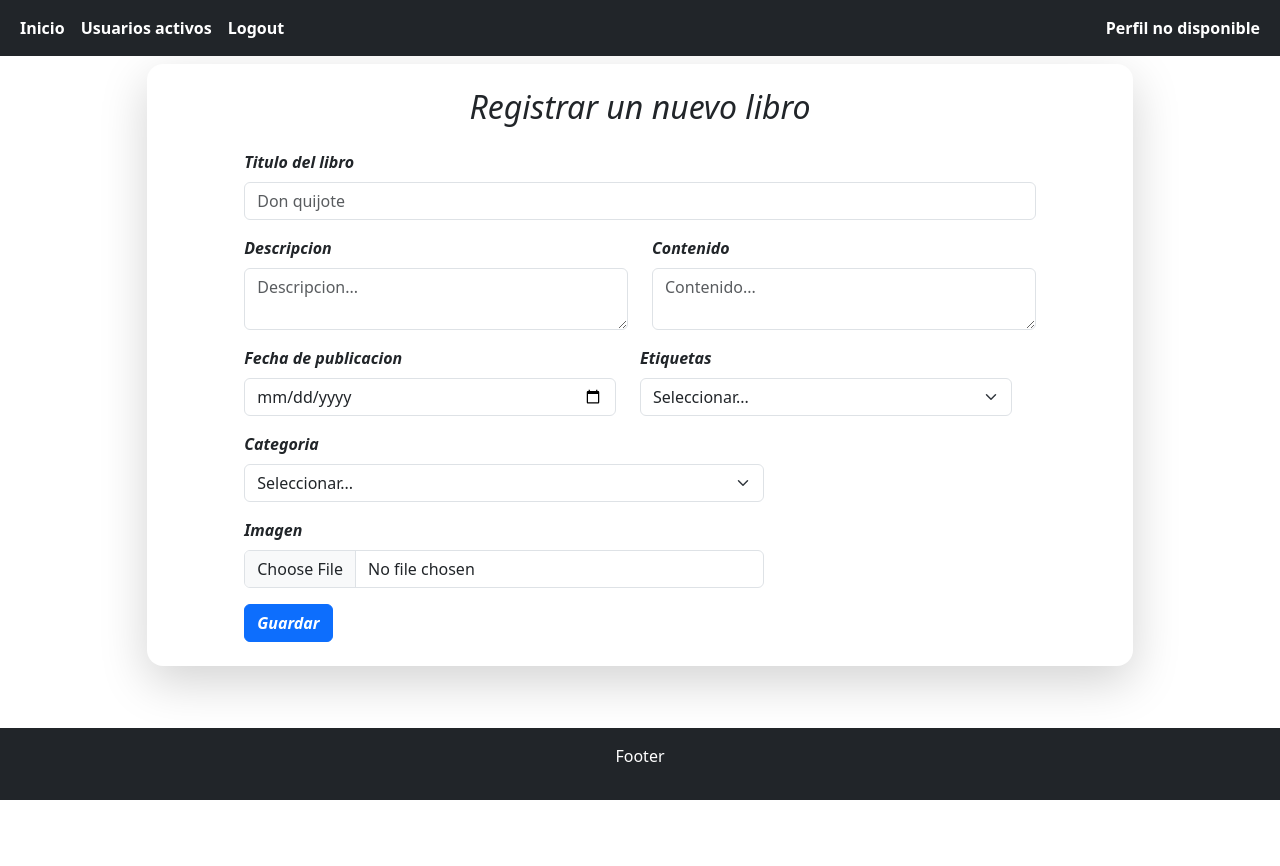
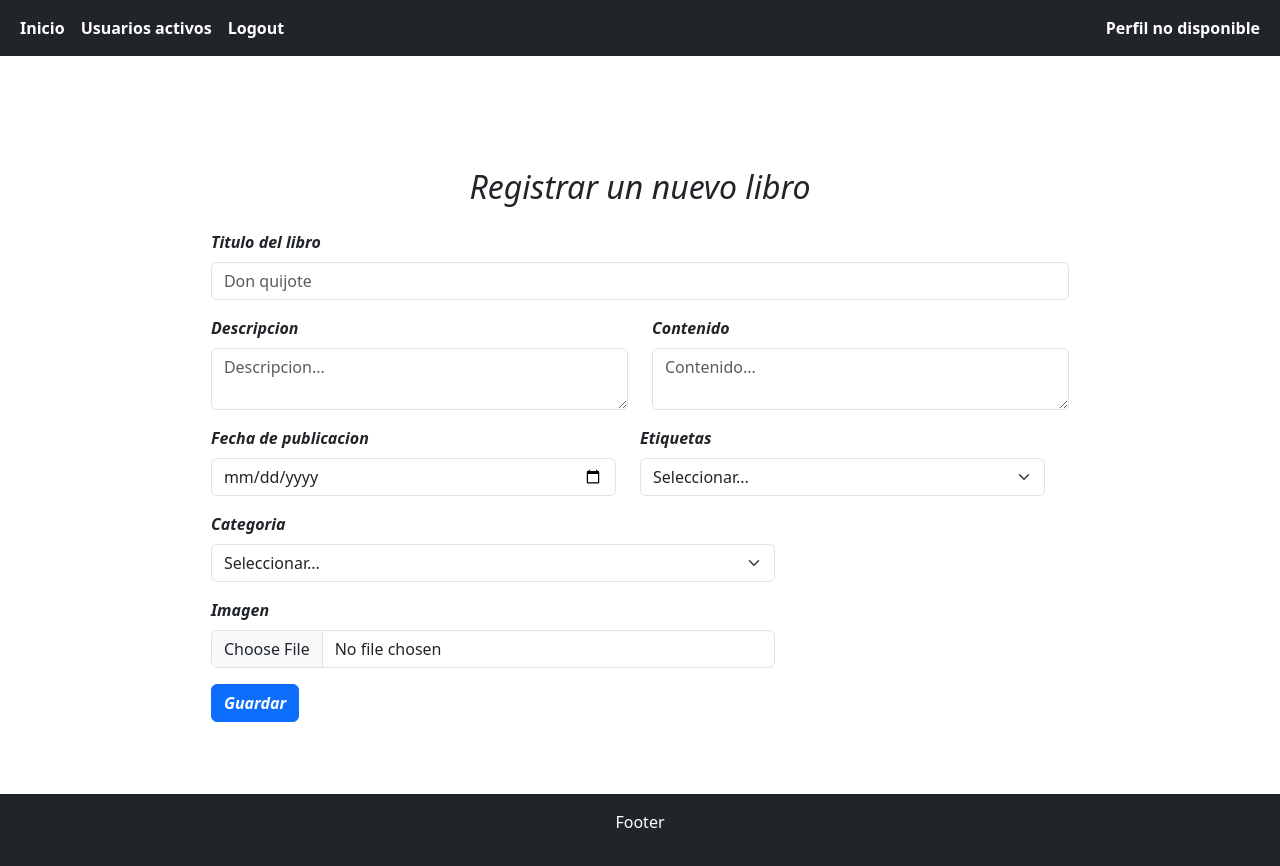
Before and after one commit to CarlosOStaff/proyectos, a PHP site: page /Vistas/Admin/Libros/nuevoLibro.php in a window 1280 px wide. Before the commit the page ends 800 px from the top, so only its background shows below. Run offline with PHP 8.4, Linux system fonts and the light colour scheme; the visitor is signed in with stand-in values (Sample User, id 1); data that the repository does not hold is empty; some libraries are stand-ins or nearby versions.

Commit message:
correccion del archivo de generacion de excel, vista de editar libro y nuevo libro

```diff
--- a/ProyectoPruebaPhp/Vistas/Admin/Admins/nuevoAdministrador.php
+++ b/ProyectoPruebaPhp/Vistas/Admin/Admins/nuevoAdministrador.php
@@ -26,7 +26,7 @@ if (!isset($_SESSION['admin'])) {
     <div class="container pb-5">
         <h2 class="card-title text-center pt-5 fst-italic m-5">Nuevo Administrador</h2>
         <div class="row mx-auto justify-content-center">
-            <div class="col-xl-6 shadow-lg p-3 rounded-5 bg-white">
+            <div class="col-xl-6 p-5 pt-2 rounded-5 bg-white">
                 <div class="">
                     <form action="../../../Controladores/Admin/nuevoadmin.php" enctype="multipart/form-data" method="POST" id="frm" onsubmit="return validarPasswords()">
                         <div class="row">
--- a/ProyectoPruebaPhp/Vistas/Admin/Libros/editarLibro.php
+++ b/ProyectoPruebaPhp/Vistas/Admin/Libros/editarLibro.php
@@ -3,7 +3,7 @@ include '../../Layouts/menu_admin.php';
 require_once '../../../BD/conexion.php';
 if (!isset($_SESSION['admin'])) {
     $_SESSION['message'] = 'No has iniciado sesion';
-    header('Location: ../Auth/login.php');
+    header('Location: ../../Auth/login.php');
     exit();
 }
 ?>
--- a/ProyectoPruebaPhp/Vistas/Admin/Libros/nuevoLibro.php
+++ b/ProyectoPruebaPhp/Vistas/Admin/Libros/nuevoLibro.php
@@ -19,8 +19,8 @@ if (!isset($_SESSION['admin'])) {
 </head>
 
 <body>
-    <div class="p-5">
-        <div class="container bg-body col-lg-10 p-3 mt-3 pb-4 shadow-lg rounded-4">
+    <div class="mt-5 pt-5">
+        <div class="container bg-body col-lg-10 p-3 mt-5 mb-5 pb-4">
             <h2 class="card-title mb-4 text-center mt-2 fst-italic">Registrar un nuevo libro</h2>
             <div class="row justify-content-center align-items-center">
                 <div class="col-lg-10 ">
```
Also changed, not shown: ProyectoPruebaPhp/Controladores/Admin/estadisticasExcel.php (+8 -1 lines).
